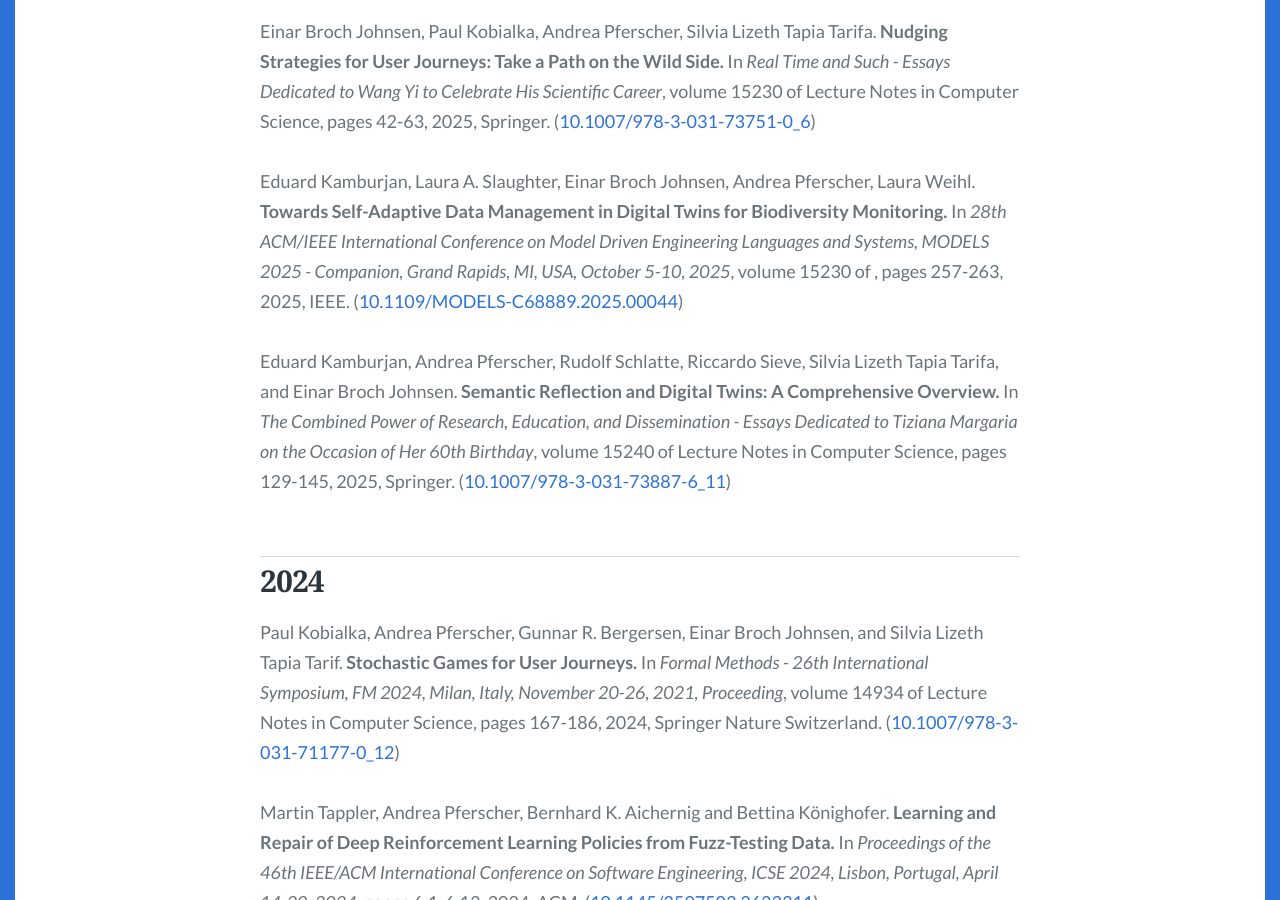
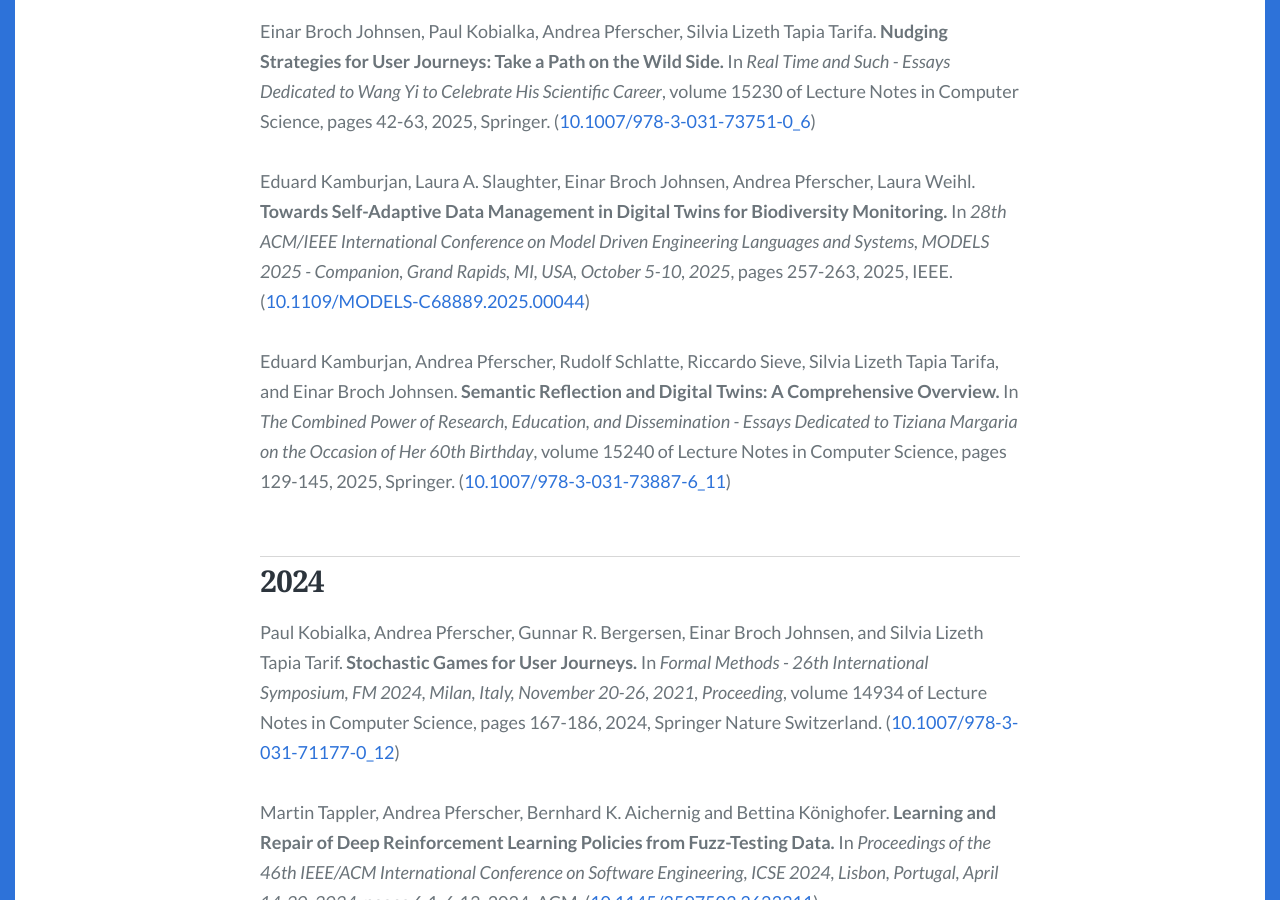
Before and after one commit to apferscher/apferscher.github.io, a Jekyll site: the page built from publications.md, in a window 1280 px wide and 900 px high, scrolled down 1354 px. Built offline with Jekyll 4.4.1, drawn with Linux system fonts in a browser that asks for light colours; some web fonts are replaced.

Commit message:
fix wrong information in publications

```diff
--- a/_data/publications.json
+++ b/_data/publications.json
@@ -110,7 +110,7 @@
                     "pages": "257-263",
                     "publisher": "IEEE",
                     "year": "2025",
-                    "volume": "15230",
+                    "volume": "",
                     "url": "https://doi.org/10.1109/MODELS-C68889.2025.00044",
                     "doi": "10.1109/MODELS-C68889.2025.00044"
                 },
```
